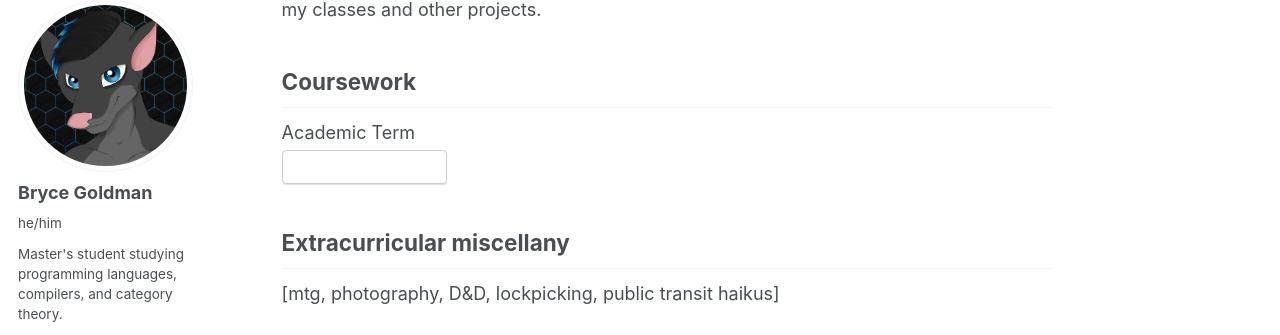
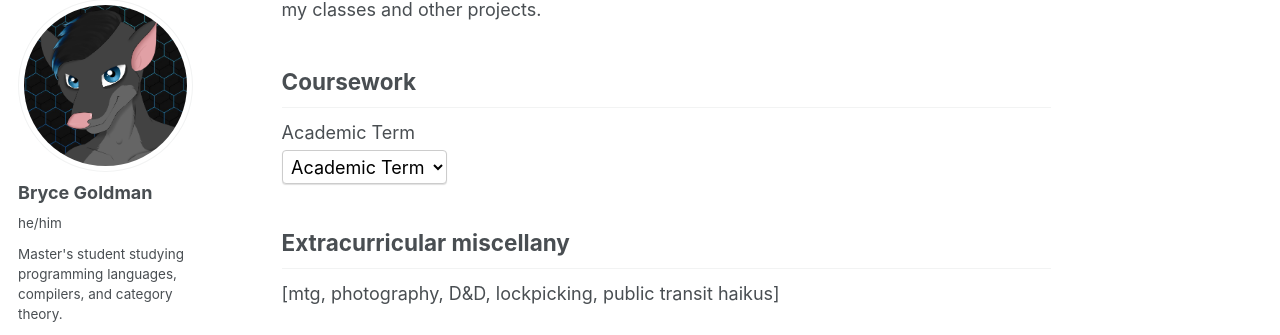
Before and after one commit to Alkizar/alkizar.github.io, a Jekyll site: the page built from _pages/about.md, in a window 1280 px wide and 900 px high, scrolled down 1543 px. Shown: the part 100-435 px from the top of the window. Built offline with Jekyll 4.4.1, drawn with Linux system fonts in a browser that asks for light colours.

Commit message:
colors, how do they work

```diff
--- a/_pages/about.md
+++ b/_pages/about.md
@@ -29,7 +29,7 @@
 ------
 
 <label for='term'>Academic Term</label>
-<select id='term' style="display: block; color: #ffffff">
+<select id='term' style="display: block; color: #000000">
   <option value="" disabled selected>Academic Term</option>
   <option value="s20">Spring 2020</option>
   <option value="f19">Fall 2019</option>
```
